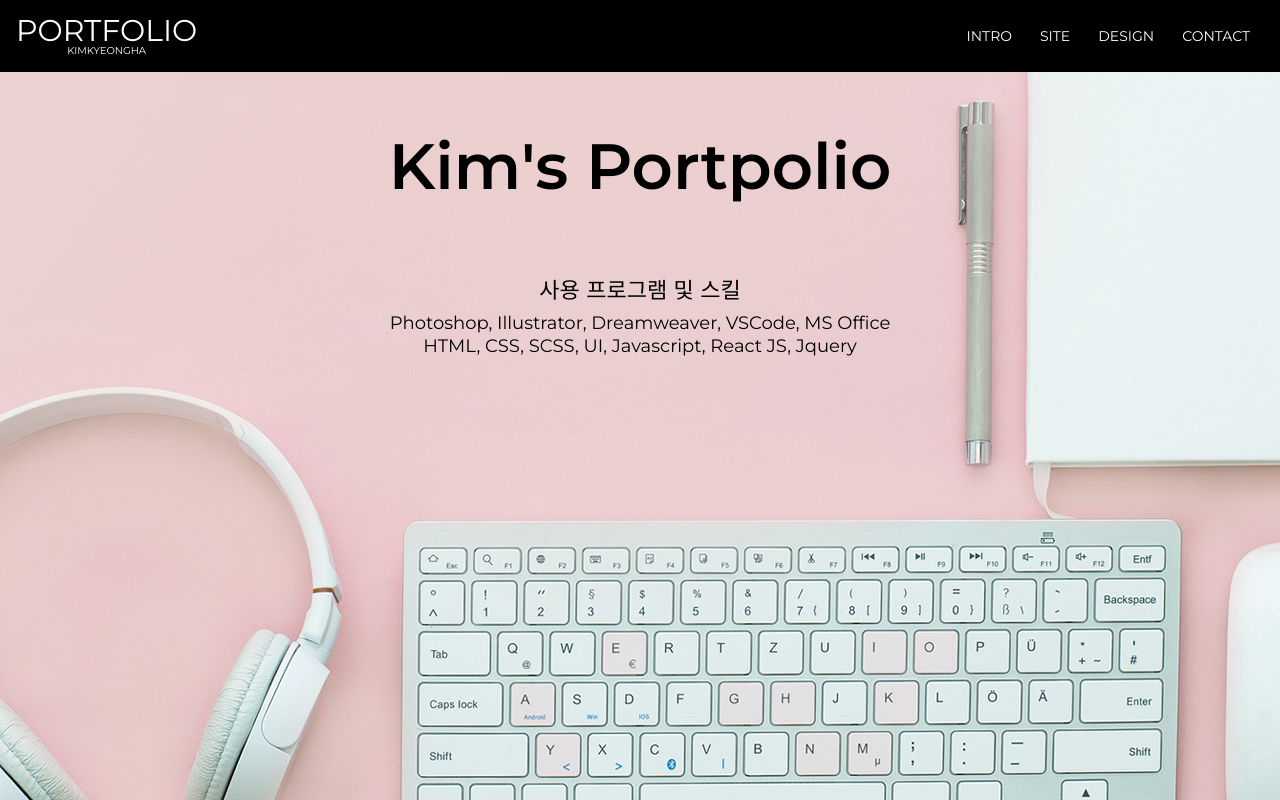
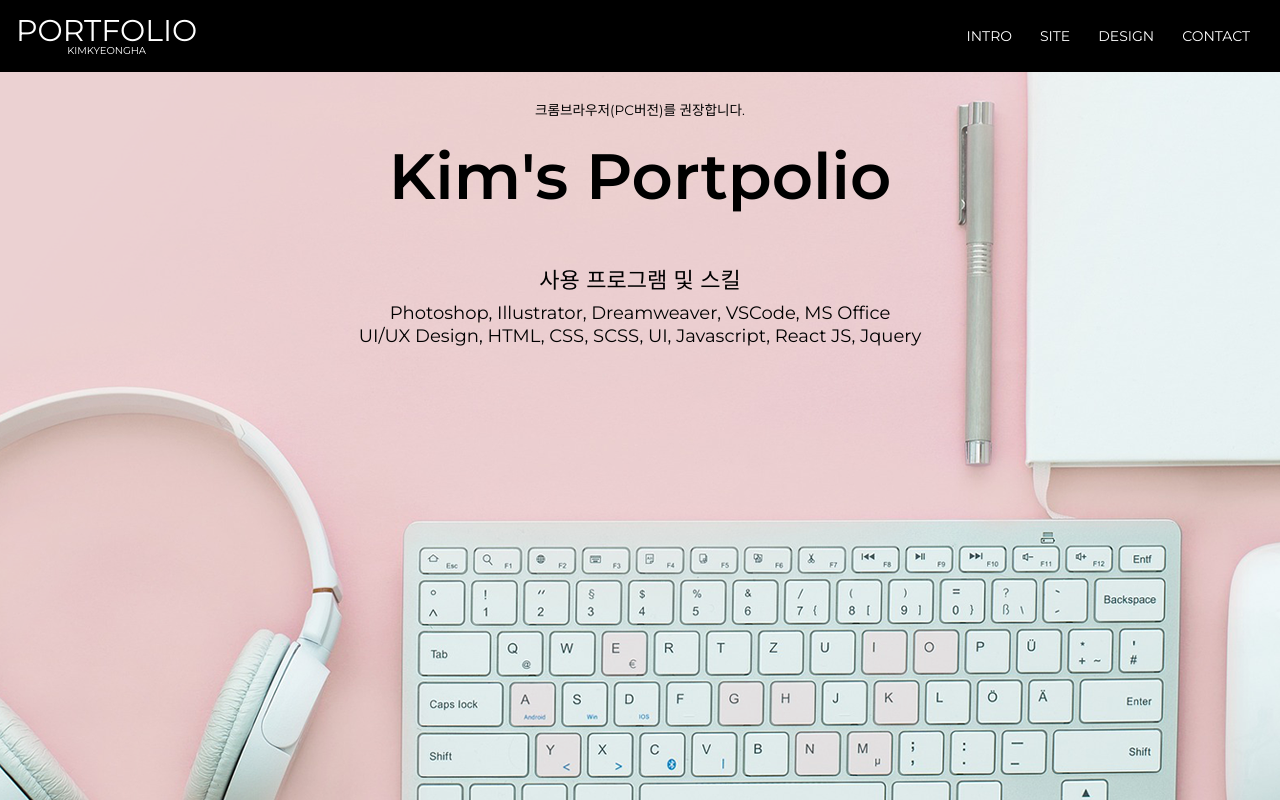
Before and after one commit to DalgoBokko/my-port, a React (Create React App) app: page / in a window 1280 px wide. Shown: the top 800 px of the page. Built offline with nearby package versions, Linux system fonts and the light colour scheme; a small style sheet from the web is missing; a web font is replaced by a local one.

Commit message:
내용 수정

```diff
--- a/src/assets/scss/section/_intro.scss
+++ b/src/assets/scss/section/_intro.scss
@@ -19,11 +19,21 @@
         background-size: cover;
     }
 
+    .notice{
+        display: block;
+        width: 100%;
+        position: absolute;
+        top: 100px;
+        font-size: 0.85rem;
+        text-align: center;
+
+    }
+
     .intro__title{
         display: block;
         font-size: 4rem;
         font-weight: 600;
-        padding-top:70px;
+        padding-top:80px;
         padding-bottom: 20px;
 
         @media (max-width: 800px){
@@ -36,7 +46,7 @@
         font-size: 1.375rem;
         font-weight: 800;
         padding-bottom: 5px;
-        padding-top: 20px;
+        padding-top: 10px;
         @media (max-width: 700px){
             padding-top: 0;
         }
--- a/src/components/Intro.jsx
+++ b/src/components/Intro.jsx
@@ -4,11 +4,12 @@ const Intro = () => {
   return (
     <section id="intro">
       <div className="intro__inner">
+        <span className="notice">크롬브라우저(PC버전)를 권장합니다.</span>
         <h2 className="intro__title">Kim's Portpolio</h2>
         <div className="intro__skill">
           <span className="intro__skill">사용 프로그램 및 스킬</span>
           <span className="intro__txt">Photoshop,  Illustrator, Dreamweaver, VSCode, MS Office<br />
-HTML, CSS, SCSS, UI, Javascript, React JS, Jquery</span>
+UI/UX Design, HTML, CSS, SCSS, UI, Javascript, React JS, Jquery</span>
         </div>
       </div>
     </section>
```
